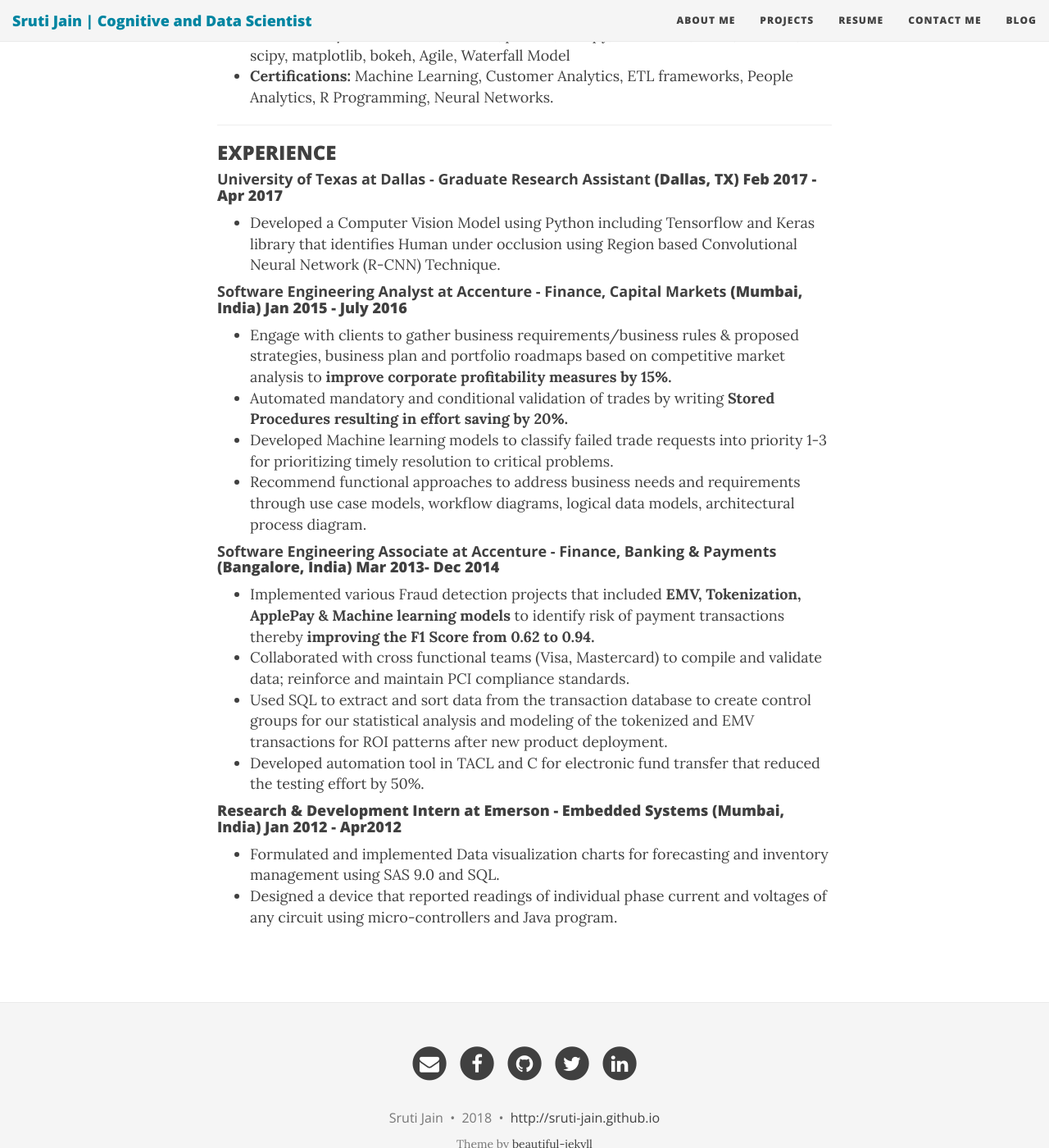
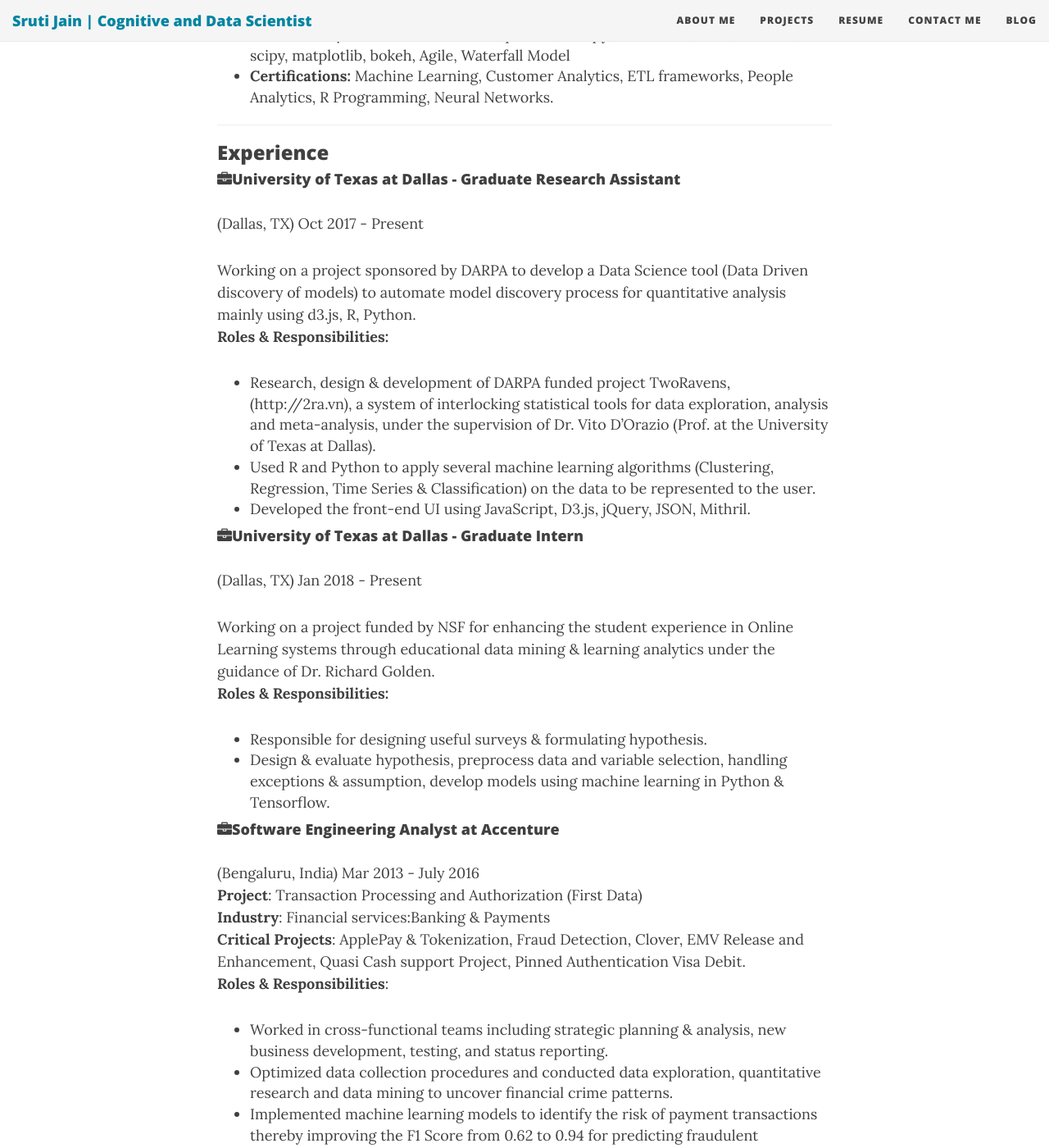
Before and after one commit to sruti-jain/sruti-jain.github.io, a Jekyll site: the page built from Resume.md, in a window 1280 px wide and 1400 px high, scrolled down 806 px. Shown: the whole window at 82% size. Built offline with Jekyll 4.4.1, drawn with Linux system fonts in a browser that asks for light colours; nearby versions of some CDN libraries; some of the changed text lies outside the part shown.

Commit message:
Update Resume.md

```diff
--- a/Resume.md
+++ b/Resume.md
@@ -7,52 +7,67 @@
 
 ### Education
 
-#### <span class="fa fa-briefcase about-icon"></span>University of Texas at Dallas
+#### <span class="<span class="fa fa-graduation-cap about-icon"></span>  University of Texas at Dallas
 
-Master of Science in Applied Cognition & Neuroscience, GPA 3.89/4.0
+Master of Science in Applied Cognition & Neuroscience, GPA 3.93/4.0
 **Specialization**: Data Science / Computational Modeling, Anticipated May 2018
 
-#### <span class="fa fa-briefcase about-icon"></span>Shreemati Nathibai Damodar Thackersey Women's University, India
+#### <span class="fa fa-graduation-cap about-icon"></span>  Shreemati Nathibai Damodar Thackersey Women's University, India
 
 Bachelor of Technology in Electronics & Communication Engineering, GPA 3.80/4.0
 **Specialization**: Data Science / Computational Modeling, July 2012
 
 ---
 
-### TECHNICAL SKILLS & CERTIFICATIONS
+### Technical Skills & Certifications
 
 - **Languages:**
   - *Advanced:* Python, SQL, HTML, CSS, JavaScript, D3.js, Matlab
   - *Intermediate:* R, SAS, C, C++, VBA
 - **Databases:** Oracle 11g, SQLite3, MySQL, MongoDB
 - **Software Management:** JIRA, HP ALM, IBM ClearCase & ClearQuest, Microsoft Office
-- **Data Analysis Tools:** Advanced MS-Excel, SPSS, Tableau, Google Analytics Version Control : Git, Github **Platforms:** Windows, Linux
+- **Data Analysis Tools:** Advanced MS-Excel, SPSS, Tableau, Google Analytics
+- **Version Control**: Git, Github **Platforms:** Windows, Linux
 - **Frameworks/Libraries:** scikit-learn, pandas, numpy, tensorflow, keras, seaborn, scipy, matplotlib, bokeh, Agile, Waterfall Model
 - **Certifications:** Machine Learning, Customer Analytics, ETL frameworks, People Analytics, R Programming, Neural Networks.
 
 ---
 
-### EXPERIENCE
+### Experience
 
-#### **University of Texas at Dallas - Graduate Research Assistant** (Dallas, TX)                      Feb 2017 - Apr 2017
+#### <span class="fa fa-briefcase about-icon"></span>University of Texas at Dallas - Graduate Research Assistant
+(Dallas, TX)   Oct 2017 - Present
 
-- Developed a Computer Vision Model using Python including Tensorflow and Keras library that identifies Human under occlusion using Region based Convolutional Neural Network (R-CNN) Technique.
+Working on a project sponsored by DARPA to develop a Data Science tool (Data Driven discovery of models) to automate model discovery process for quantitative analysis mainly using d3.js, R, Python.
+**Roles & Responsibilities:**
+- Research, design & development of DARPA funded project TwoRavens, (http://2ra.vn), a system of interlocking statistical tools for data exploration, analysis and meta-analysis, under the supervision of Dr. Vito D'Orazio (Prof. at the University of Texas at Dallas).
+- Used R and Python to apply several machine learning algorithms (Clustering, Regression, Time Series & Classification) on the data to be represented to the user.
+- Developed the front-end UI using JavaScript, D3.js, jQuery, JSON, Mithril.
 
-#### **Software Engineering Analyst at Accenture - Finance, Capital Markets** (Mumbai, India) Jan 2015 - July 2016
+#### <span class="fa fa-briefcase about-icon"></span>University of Texas at Dallas - Graduate Intern
+(Dallas, TX)   Jan 2018 - Present
 
-- Engage with clients to gather business requirements/business rules & proposed strategies, business plan and portfolio roadmaps based on competitive market analysis to **improve corporate profitability measures by 15%.**
-- Automated mandatory and conditional validation of trades by writing **Stored Procedures resulting in effort saving by 20%.**
-- Developed Machine learning models to classify failed trade requests into priority 1-3 for prioritizing timely resolution to critical problems.
-- Recommend functional approaches to address business needs and requirements through use case models, workflow diagrams, logical data models, architectural process diagram.
+Working on a project funded by NSF for enhancing the student experience in Online Learning systems through educational data mining & learning analytics under the guidance of Dr. Richard Golden.
+**Roles & Responsibilities:**
+- Responsible for designing useful surveys & formulating hypothesis.
+- Design & evaluate hypothesis, preprocess data and variable selection, handling exceptions & assumption, develop models using machine learning in Python & Tensorflow.
 
-#### **Software Engineering Associate at Accenture - Finance, Banking & Payments** (Bangalore, India) Mar 2013- Dec 2014
+#### <span class="fa fa-briefcase about-icon"></span>Software Engineering Analyst at Accenture
+(Bengaluru, India)   Mar 2013 - July 2016
+**Project**: Transaction Processing and Authorization (First Data)
+**Industry**: Financial services:Banking & Payments
+**Critical Projects**: ApplePay & Tokenization, Fraud Detection, Clover, EMV Release and Enhancement, Quasi Cash support Project, Pinned Authentication Visa Debit.
+**Roles & Responsibilities**:
+- Worked in cross-functional teams including strategic planning & analysis, new business development, testing, and status reporting.
+- Optimized data collection procedures and conducted data exploration, quantitative research and data mining to uncover financial crime patterns.
+- Implemented machine learning models to identify the risk of payment transactions thereby improving the F1 Score from 0.62 to 0.94 for predicting fraudulent transactions.
+- Created visually impactful dashboards in Tableau for data reporting. Extracted, interpreted and analyzed data to identify key metrics and transformed raw data into meaningful, actionable information for reporting.
+- Used SQL to extract and sort data from the transaction database to create control groups for statistical analysis and modeling of the tokenized and EMV transactions for ROI patterns after product deployment.
+- Collaborated with cross-functional teams (Visa, Mastercard) to compile and validate data; reinforce and maintain PCI compliance standards.
+- Recommended functional approaches to address business requirements through use case models, workflow diagrams, data models, architectural process diagram for projects - ApplePay, Tokenization, EMV, Clover.
+- Developed automation tool in TACL and C for Electronic Funds Transfer (EFT) that reduced the testing eﬀort by 50%.
 
-- Implemented various Fraud detection projects that included **EMV, Tokenization, ApplePay & Machine learning models** to identify risk of payment transactions thereby **improving the F1 Score from 0.62 to 0.94.**
-- Collaborated with cross functional teams (Visa, Mastercard) to compile and validate data; reinforce and maintain PCI compliance standards.
-- Used SQL to extract and sort data from the transaction database to create control groups for our statistical analysis and modeling of the tokenized and EMV transactions for ROI patterns after new product deployment.
-- Developed automation tool in TACL and C for electronic fund transfer that reduced the testing effort by 50%.
-
-#### Research & Development Intern at Emerson - Embedded Systems (Mumbai, India)   Jan 2012 - Apr2012
-
+#### <span class="fa fa-briefcase about-icon"></span>Research & Development Intern at Emerson - Embedded Systems
+(Mumbai, India)   Jan 2012 - Apr2012
 -  Formulated and implemented Data visualization charts for forecasting and inventory management using SAS 9.0 and SQL.
 -  Designed a device that reported readings of individual phase current and voltages of any circuit using micro-controllers and Java program.
```
